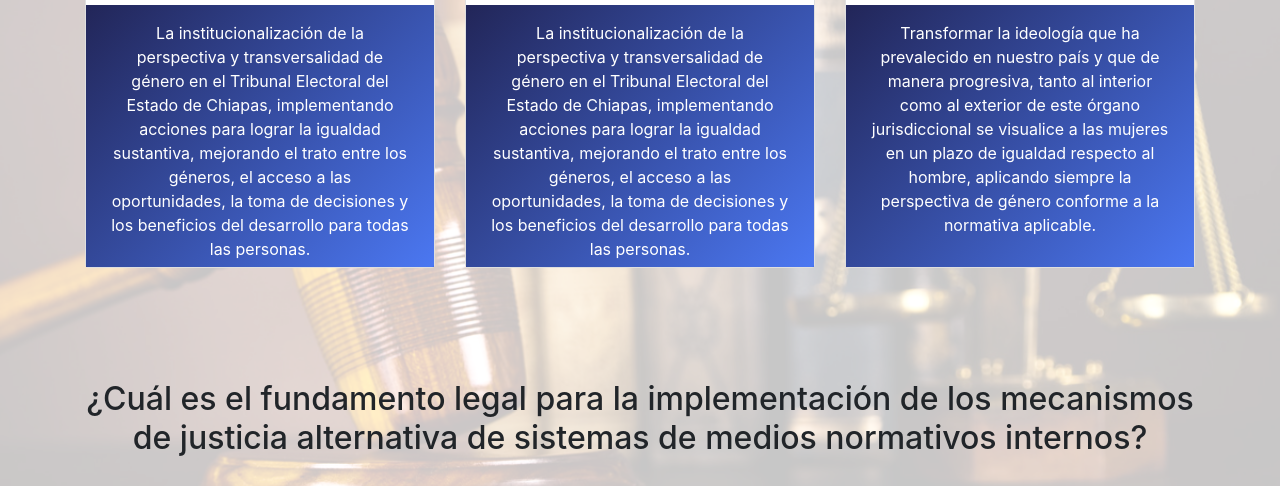
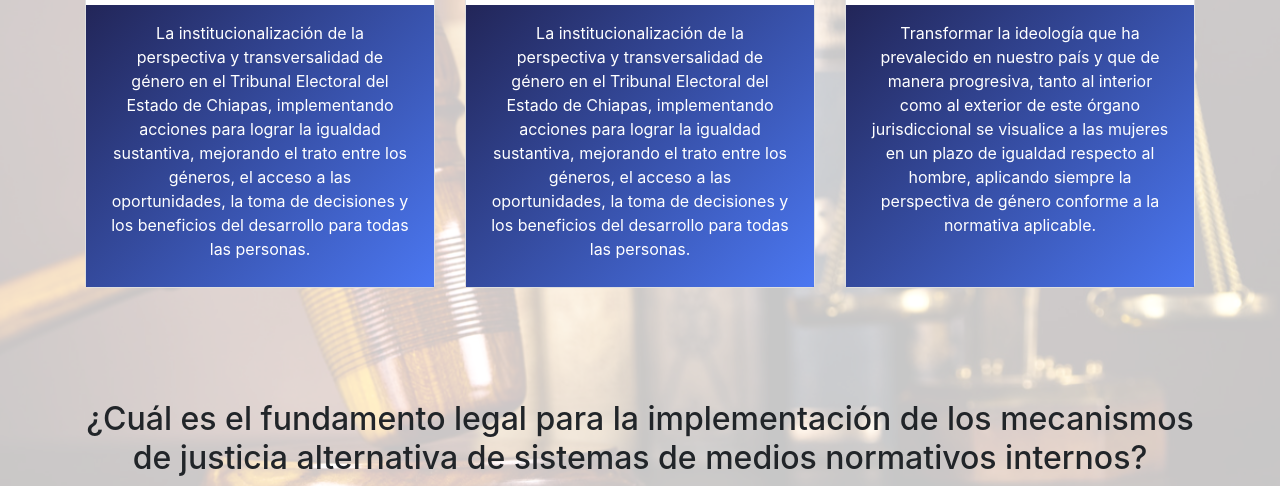
Before and after one commit to ingramirez820/unidad_justicia_alternativa, a plain HTML site: page index.html in a window 1280 px wide. Shown: the part 255-741 px from the top of the page. Drawn offline with Linux system fonts and the light colour scheme; files whose address does not match are found by name.

Commit message:
Ajuste card inicio

```diff
--- a/index.html
+++ b/index.html
@@ -83,13 +83,13 @@
                         <div class="pb-4 col-12">
                             <h2 class="mt-3 text-center text-red">¿Qué es la justicia alternativa de sistemas de medios normativos internos?</h2>
                         </div>
-                        <div class="col-md-4" data-aos="fade-left" data-aos-duration="2000">
+                        <div class="col-md-4" data-aos="fade-left" data-aos-duration="1000">
                         <div class="card mt-3">
                           <div class="text-center">
                             <h2>I</h2>
                           </div>
                           <div class="bg-gradient justify-content-center text-center">
-                            <p class="mx-4 my-3 text-white" style="height: 230px;">
+                            <p class="mx-4 my-3 text-white" style="height: 250px;">
                               La institucionalización de la perspectiva y transversalidad de género en el Tribunal Electoral del
                               Estado
                               de Chiapas, implementando acciones para lograr la igualdad sustantiva, mejorando el trato entre los
@@ -99,13 +99,13 @@
                           </div>
                         </div>
                       </div>
-                      <div class="col-md-4" data-aos="fade-up" data-aos-duration="2000">
+                      <div class="col-md-4" data-aos="fade-up" data-aos-duration="1000">
                         <div class="card mt-3">
                           <div class="text-center">
                             <h2>II</h2>
                           </div>
                           <div class="bg-gradient align-items-center text-center">
-                            <p class="mx-4 my-3 text-white" style="height: 230px;">
+                            <p class="mx-4 my-3 text-white" style="height: 250px;">
                               La institucionalización de la perspectiva y transversalidad de género en el Tribunal Electoral del
                               Estado
                               de Chiapas, implementando acciones para lograr la igualdad sustantiva, mejorando el trato entre los
@@ -115,13 +115,13 @@
                           </div>
                         </div>
                       </div>
-                      <div class="col-md-4" data-aos="fade-right" data-aos-duration="2000">
+                      <div class="col-md-4" data-aos="fade-right" data-aos-duration="1000">
                         <div class="card mt-3">
                           <div class="text-center">
                             <h2>III</h2>
                           </div>
                           <div class="bg-gradient align-items-center text-center">
-                            <p class="mx-4 my-3 text-white" style="height: 230px;">
+                            <p class="mx-4 my-3 text-white" style="height: 250px;">
                               Transformar la ideología que ha prevalecido en nuestro país y que de manera progresiva, tanto al
                               interior
                               como al exterior de este órgano jurisdiccional se visualice a las mujeres en un plazo de igualdad
```
